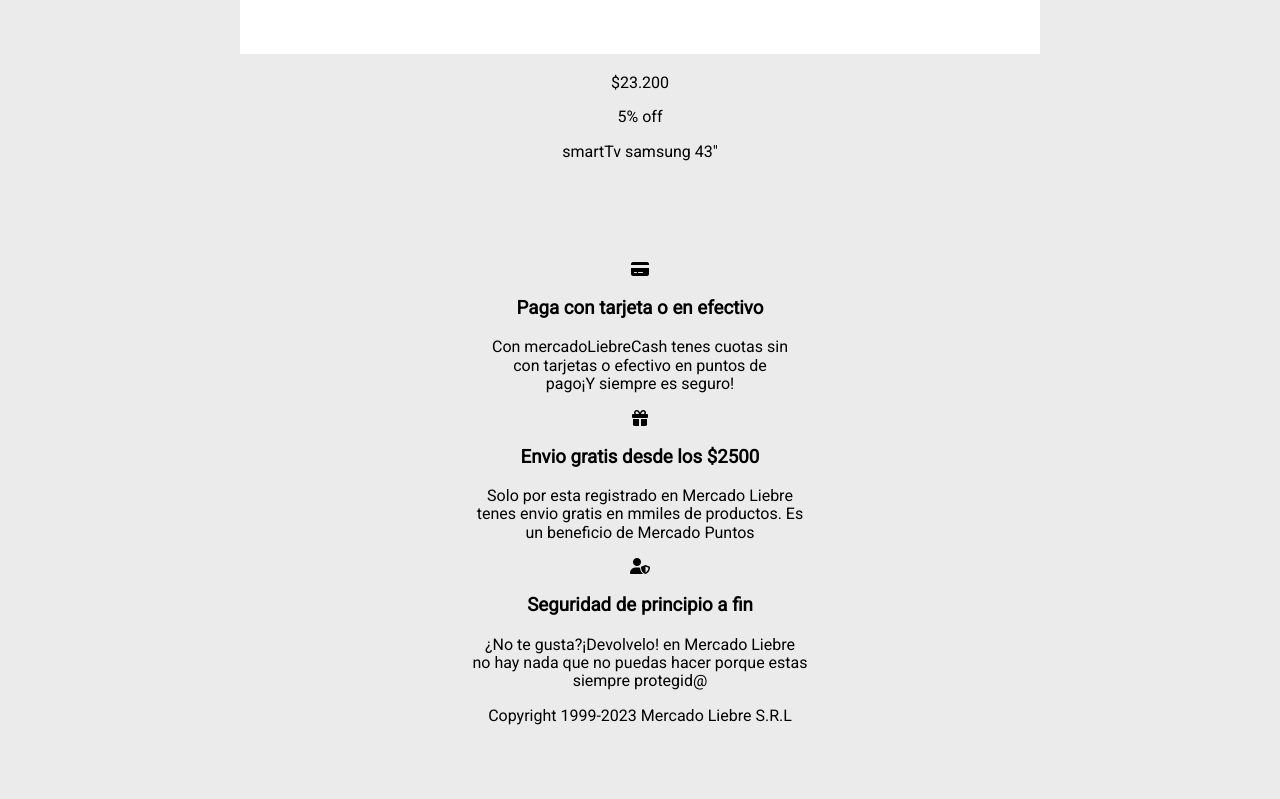
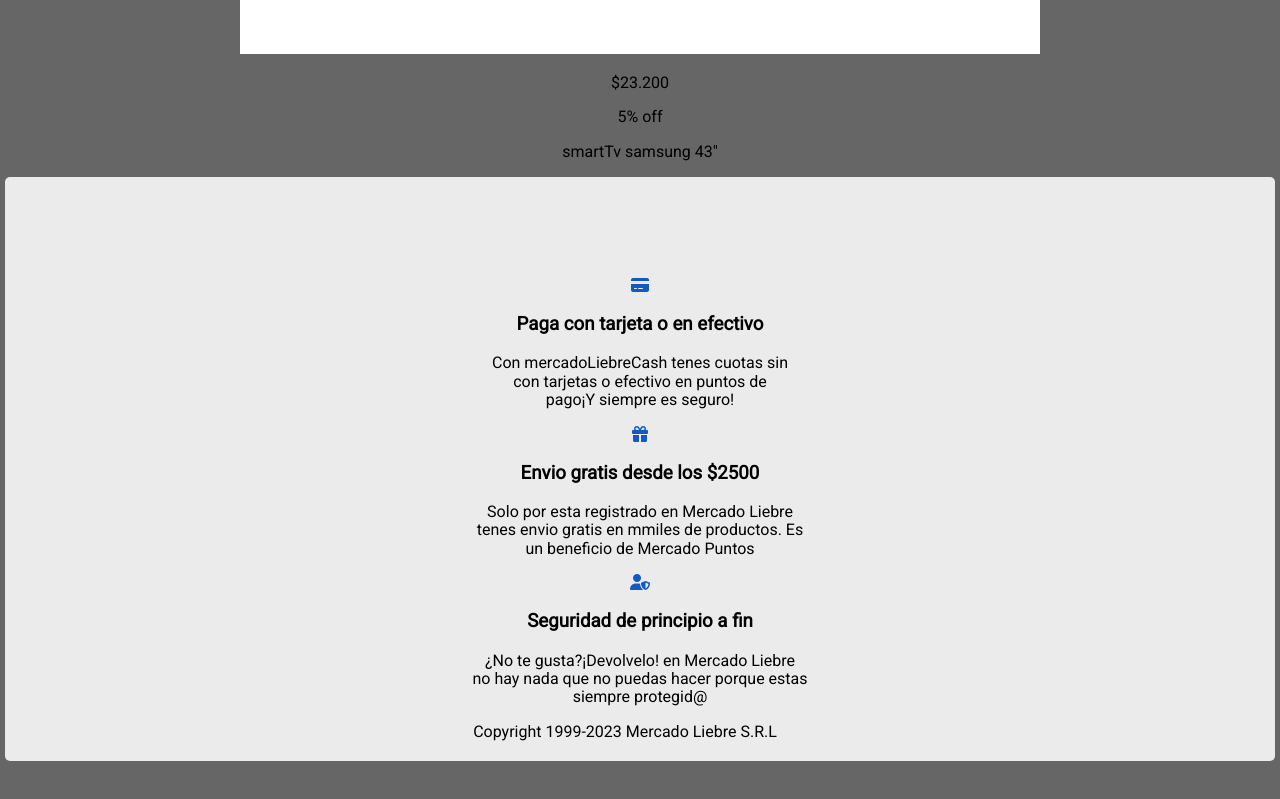
Before and after one commit to pablete18/mercadoLievre, a website: page views/home.html in a window 1280 px wide. Shown: the part 8330-9129 px from the top of the page. After the commit the page ends 9091 px from the top, so only its background shows below. Drawn offline with Linux system fonts and the light colour scheme.

Commit message:
feat(Footer): se le agrego estilos al footer

```diff
--- a/public/css/footer.css
+++ b/public/css/footer.css
@@ -0,0 +1,11 @@
+.Footer__section i{
+    color: var(--colorCeleste);
+}
+.Footer__section p{
+    font-weight: lighter;
+}
+.Footer__span{
+    text-align: left;
+    padding-right: 30px;
+
+}
--- a/public/css/general.css
+++ b/public/css/general.css
@@ -8,7 +8,7 @@
 }
 
 body {
-    background-color:var(--colorGrisClaro);
+    background-color:var(--colorGrisOscuro);
     font-family: 'Roboto', sans-serif;
     text-align: center;
     box-sizing: border-box;
@@ -19,5 +19,8 @@
 }
 footer{
     background-color: var(--colorGrisClaro);
-    margin:100px ;
+    padding: 100px 40px 20px;
+    margin-left: 5px;
+    margin-right: 5px;
+    border-radius: 5px;
 }
```
Also changed, not shown: views/home.html (+1 -1 lines).
